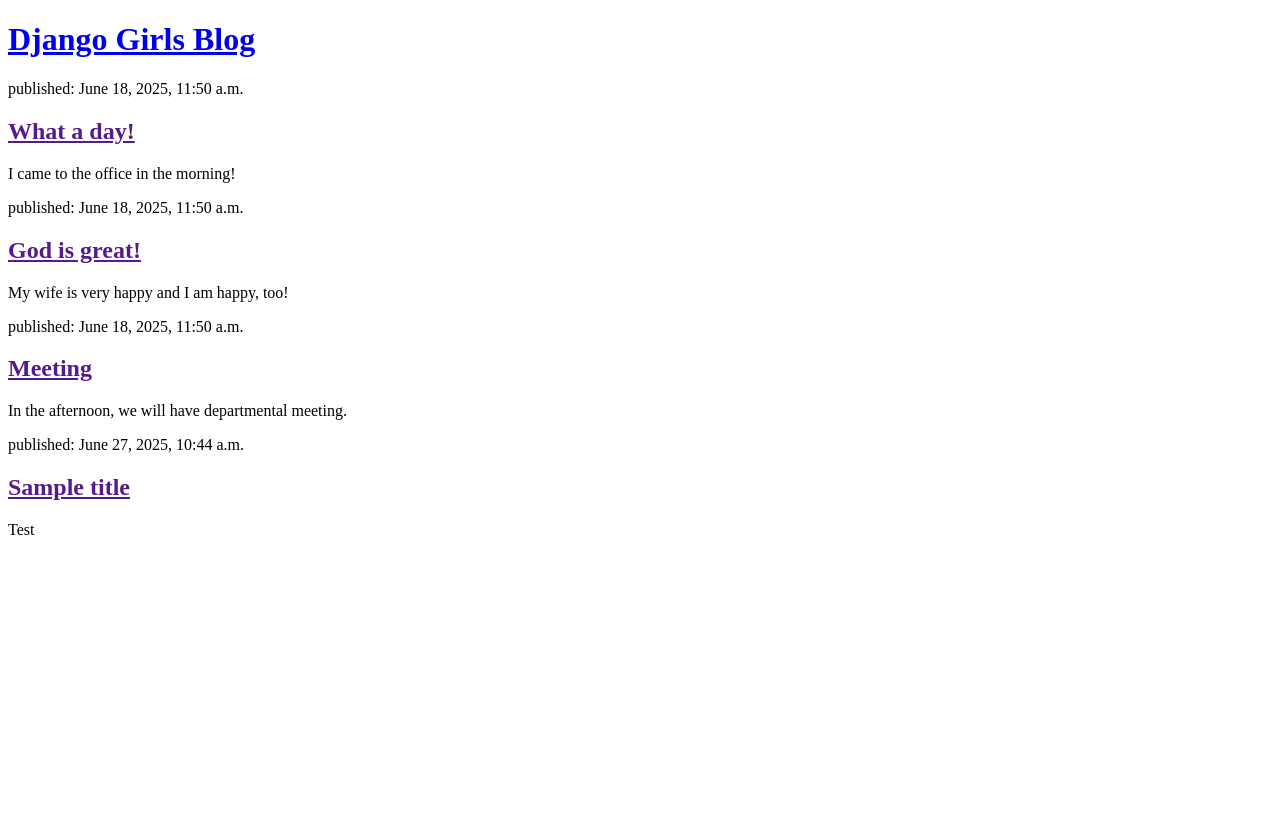
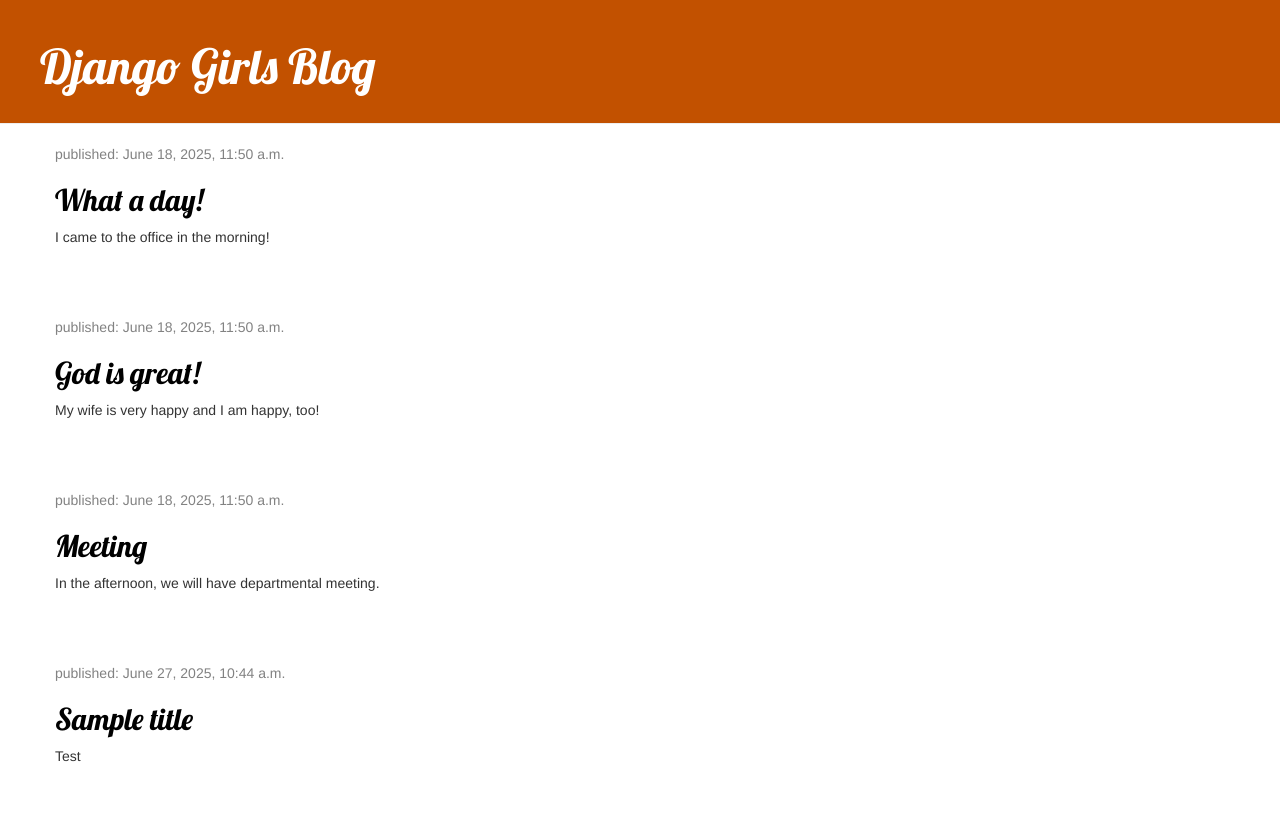
Before and after one commit to yosengineer/djangogirls, a Django app: page / in a window 1280 px wide. Before the commit the page ends 535 px from the top, so only its background shows below. Run offline with Django 5.2, Linux system fonts and the light colour scheme; data comes from the database, SQL or seed files in the repository; some libraries are stand-ins or nearby versions.

Commit message:
blog: Added view and template for detailed blog post as well as CSS for the site

```diff
--- /dev/null
+++ b/blog/static/css/blog.css
@@ -0,0 +1,55 @@
+/* body {
+    padding-left: 15px;
+}
+
+h1 a, h2 a {
+    color: #C25100;
+    font-family: 'Lobster';
+} */
+
+.page-header {
+    background-color: #C25100;
+    margin-top: 0;
+    padding: 20px 20px 20px 40px;
+}
+
+.page-header h1, .page-header h1 a, .page-header h1 a:visited, .page-header h1 a:active {
+    color: #ffffff;
+    font-size: 36pt;
+    text-decoration: none;
+}
+
+.content {
+    margin-left: 40px;
+}
+
+h1, h2, h3, h4 {
+    font-family: 'Lobster', cursive;
+}
+
+.date {
+    color: #828282;
+}
+
+.save {
+    float: right;
+}
+
+.post-form textarea, .post-form input {
+    width: 100%;
+}
+
+.top-menu, .top-menu:hover, .top-menu:visited {
+    color: #ffffff;
+    float: right;
+    font-size: 26pt;
+    margin-right: 20px;
+}
+
+.post {
+    margin-bottom: 70px;
+}
+
+.post h2 a, .post h2 a:visited {
+    color: #000000;
+}
--- /dev/null
+++ b/blog/templates/blog/base.html
@@ -0,0 +1,28 @@
+{% load static %}
+
+<html>
+<head>
+    <meta charset="UTF-8">
+    <meta name="viewport" content="width=device-width, initial-scale=1.0">
+    <title>Django Girls Blog</title>
+    <link rel="stylesheet" href="//maxcdn.bootstrapcdn.com/bootstrap/3.2.0/css/bootstrap.min.css">
+    <link rel="stylesheet" href="//maxcdn.bootstrapcdn.com/bootstrap/3.2.0/css/bootstrap-theme.min.css">
+    <link href="//fonts.googleapis.com/css?family=Lobster&subset=latin,latin-ext" rel="stylesheet" type="text/css">
+    <link rel="stylesheet" href="{% static 'css/blog.css' %}">
+</head>
+<body>
+    <div class="page-header">
+        <h1><a href="/">Django Girls Blog</a></h1>
+    </div>
+
+    <div class="content container">
+        <div class="row">
+            <div class="col-md-8">
+                {% block content %}
+                {% endblock %}
+            </div>
+        </div>
+    </div>
+
+</body>
+</html>
--- a/blog/templates/blog/post_list.html
+++ b/blog/templates/blog/post_list.html
@@ -1,21 +1,13 @@
-<!DOCTYPE html>
-<html lang="en">
-<head>
-    <meta charset="UTF-8">
-    <meta name="viewport" content="width=device-width, initial-scale=1.0">
-    <title>Django Girls Blog</title>
-</head>
-<body>
-    <div>
-        <h1><a href="/">Django Girls Blog</a></h1>
+{% extends "blog/base.html" %}
+
+{% block content %}
+    {% for post in posts %}
+    <div class="post">
+        <div class="date">
+            <p>published: {{ post.published_date }}</p>
+        </div>
+        <h2><a href="{% url 'post_detail' pk=post.pk %}">{{ post.title }}</a></h2>
+        <p>{{ post.text|linebreaksbr }}</p>
     </div>
-
-    {% for post in posts %}
-        <div>
-            <p>published: {{ post.published_date }}</p>
-            <h2><a href="">{{ post.title }}</a></h2>
-            <p>{{ post.text|linebreaksbr }}</p>
-        </div>
     {% endfor %}
-</body>
-</html>
+{% endblock content %}
--- a/blog/urls.py
+++ b/blog/urls.py
@@ -4,4 +4,5 @@
 
 urlpatterns = [
     path("", views.post_list, name="post_list"),
+    path("post/<int:pk>/", views.post_detail, name="post_detail"),
 ]
--- a/blog/views.py
+++ b/blog/views.py
@@ -1,7 +1,11 @@
-from django.shortcuts import render
+from django.shortcuts import render, get_object_or_404
 from django.utils import timezone
 from .models import Post
 
 def post_list(request):
     posts = Post.objects.filter(published_date__lte=timezone.now()).order_by('published_date')
     return render(request, "blog/post_list.html", {'posts': posts})
+
+def post_detail(request, pk):
+    post = get_object_or_404(Post, pk=pk)
+    return render(request, "blog/post_detail.html", {"post": post})
```
Also changed, not shown: blog/templates/blog/post_detail.html (added, +13 -0 lines).
